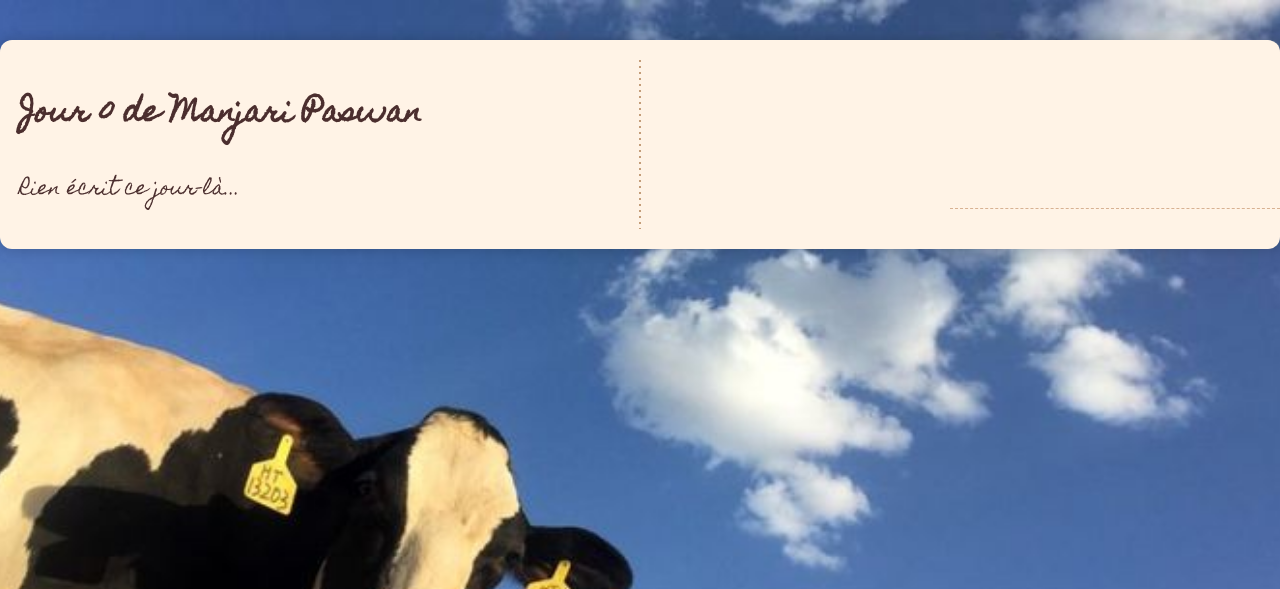
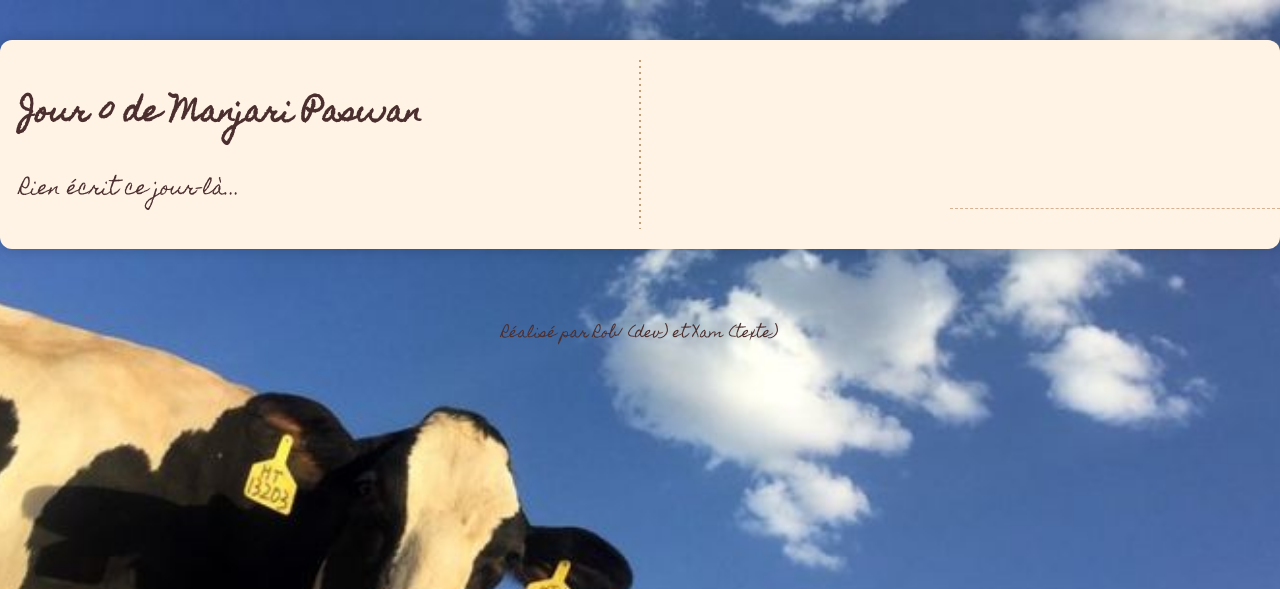
Before and after one commit to RobinLKK/projetisen, a PHP site: page /manjari/index.php?jour=0 in a window 1280 px wide. Shown: the top 589 px of the page. Run offline with PHP 8.4, Linux system fonts and the light colour scheme; tables that the repository leaves empty or names only in its code hold one stand-in row (values such as "Sample post").

Commit message:
Update index.php

```diff
--- a/manjari/index.php
+++ b/manjari/index.php
@@ -191,5 +191,10 @@ if (in_array($jour, $jours_json) && isset($data_json[$entryKey])) {
 
 
 <script src="js/main.js"></script>
+
+<footer style="text-align:center; margin: 30px 0; font-family: 'Homemade Apple', cursive; color: #4b2e2e; font-size: 14px;">
+    Réalisé par Rob1 (dev) et Xam (texte)
+</footer>
+
 </body>
 </html>
```
